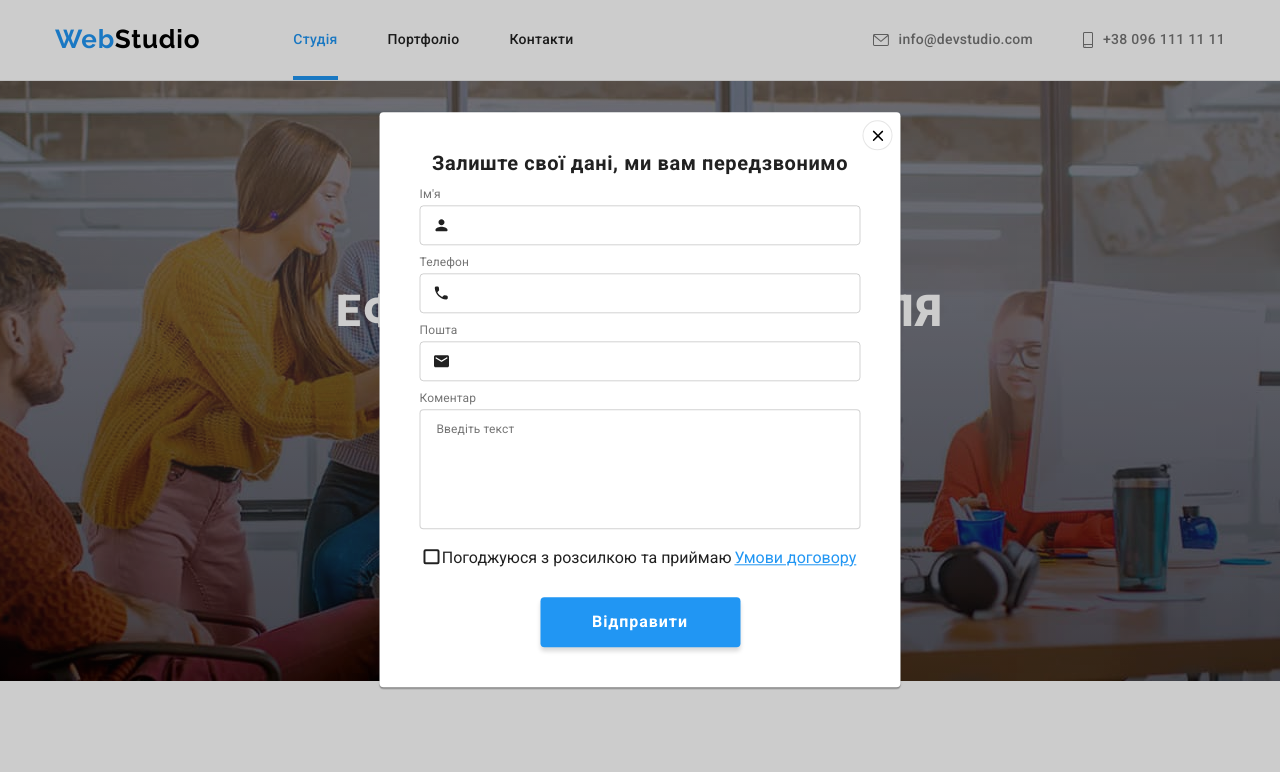
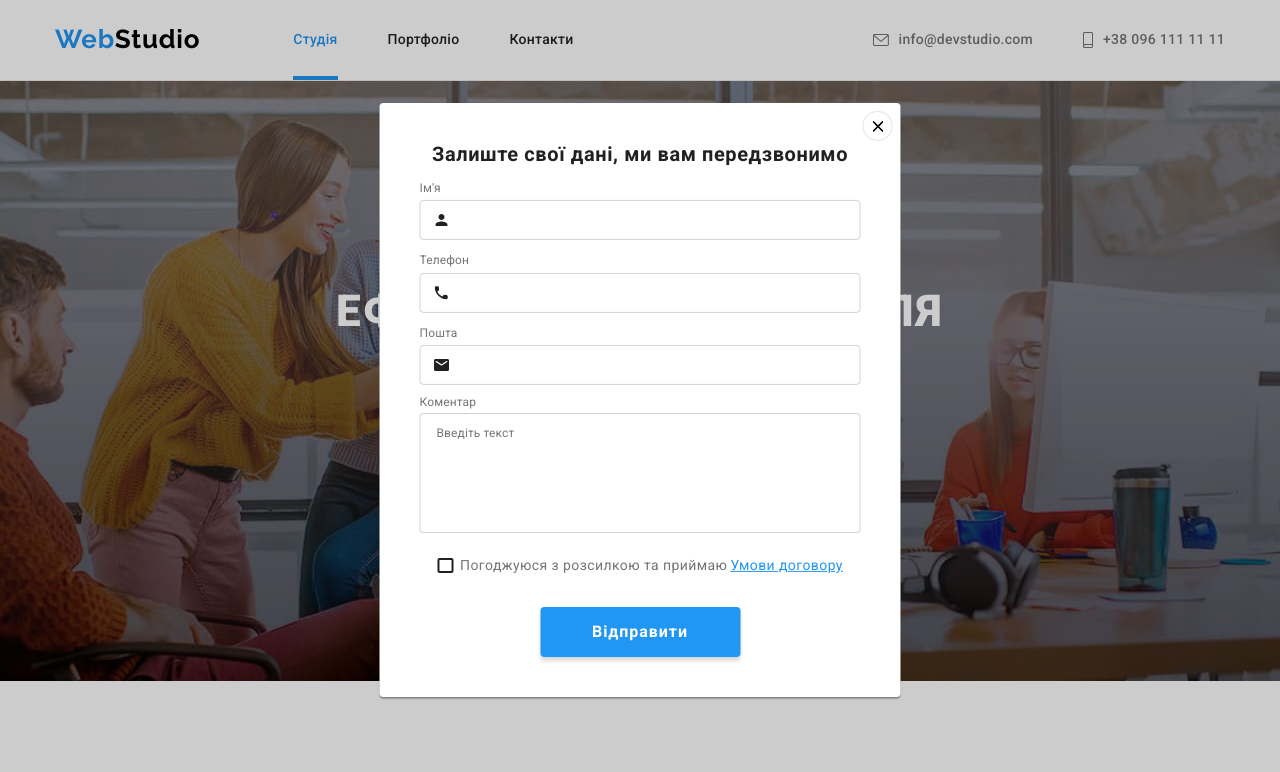
Before and after one commit to polrmn/goit-markup-hw-06, a plain HTML site: page index.html in a window 1280 px wide. Both pictures are taken after a click on the button "Замовити послугу". Shown: the top 772 px of the page. Drawn offline with Linux system fonts and the light colour scheme.

Commit message:
final commit

```diff
--- a/index.html
+++ b/index.html
@@ -420,33 +420,29 @@
       </button>
       <h2 class="modal-title">Залиште свої дані, ми вам передзвонимо</h2>
       <form action="#" class="modal-form-field">
-        <label class="modal-label">
-          <span>Ім'я</span>
+        <label class="modal-label" for="user-name"><span>Ім'я</span></label>
+          <!-- <span>Ім'я</span>  -->
           <div class="icon-input-container">
             <svg class="icon input-icon" width="18" height="18">
                 <use xlink:href="./images/icons.svg#icon-person"></use>
             </svg>
-            <input type="text" name="user-name" class="modal-input">
+            <input type="text" name="user-name" id="user-name" class="modal-input">
           </div>
-        </label>
-        <label class="modal-label">
-          <span>Телефон</span>
+        <!-- </label> -->
+        <label class="modal-label" for="user-telephone-number"><span>Телефон</span></label>
           <div class="icon-input-container">
             <svg class="icon input-icon" width="18" height="18">
               <use xlink:href="./images/icons.svg#icon-phone"></use>
             </svg>
-            <input type="text" name="user-telephone-number" class="modal-input">
+            <input type="text" name="user-telephone-number" id="user-telephone-number" class="modal-input">
           </div>
-        </label>
-        <label class="modal-label">
-          <span>Пошта</span>
+        <label class="modal-label" for="user-email"><span>Пошта</span></label>
           <div class="icon-input-container">
             <svg class="icon input-icon" width="18" height="18">
               <use xlink:href="./images/icons.svg#icon-email"></use>
             </svg>
-            <input type="text" name="user-email" class="modal-input">
+            <input type="text" name="user-email" id="user-email" class="modal-input">
           </div>
-        </label>
         <label class="modal-textarea-label">
           <span>Коментар</span>
           <textarea name="comment" rows="8" placeholder="Введіть текст" class="modal-textarea"></textarea>
--- a/styles/styles.css
+++ b/styles/styles.css
@@ -680,6 +680,13 @@ a:hover, a:active, a:focus {
     opacity: 0;
     pointer-events: none;
 }
+.is-hidden .modal-wrap {
+    position: absolute;
+    top: 50%;
+    left: 50%;
+    transform: scale(0.5) translate(-100%, -50%);
+}
+
 .modal-wrap{
     position: absolute;
     top: 50%;
@@ -693,7 +700,9 @@ a:hover, a:active, a:focus {
                 0px 1px 1px rgba(0, 0, 0, 0.14),
                 0px 2px 1px rgba(0, 0, 0, 0.2);
     border-radius: 4px;
+    transition: transform 250ms cubic-bezier(0.4, 0, 0.2, 1);
 }
+
 .modal-close-btn{
     position: absolute;
     top: 8px;
@@ -720,12 +729,17 @@ a:hover, a:active, a:focus {
     letter-spacing: 0.03em;
     color: var(--brand-color-first);
 }
-.modal-label,
 .modal-textarea-label {
     display: flex;
     flex-direction: column;
     margin-bottom: 10px;
     gap: 4px;
+}
+.modal-label{
+    /* font-size: 12px;
+    line-height: 1.1667;
+    letter-spacing: 0.01em;
+    color:var(--brand-color-text); */
 }
 .modal-form-field span {
     font-size: 12px;
@@ -739,6 +753,8 @@ a:hover, a:active, a:focus {
     border-radius: 4px;
     padding: 12px 12px 12px 42px;
     height: 40px;
+    margin-bottom: 10px;
+    margin-top: 4px;
 }
 .icon-input-container:focus-within{
     border-color: var(--brand-color-activity);
@@ -784,14 +800,20 @@ a:hover, a:active, a:focus {
     display: flex;
     margin-bottom: 30px;
     justify-content: center;
+    align-items: center;
     cursor: pointer;
+
+    font-size: 14px;
+    line-height: 1.7143;
+    letter-spacing: 0.03em;
+    color: var(--brand-color-text);
 }
 .modal-checkbox{
     appearance: none;
 }
 .icon-check {
     display: block;
-    margin-right: 2px;
+    margin-right: 7px;
     width: 16px;
     height: 15px;
     box-sizing: border-box;
@@ -801,6 +823,7 @@ a:hover, a:active, a:focus {
     border-radius: 2px;
 }
 .rules-link{
+    display: block;
     color: var(--brand-color-activity);
     display: block;
     margin-left: 3px;
```
